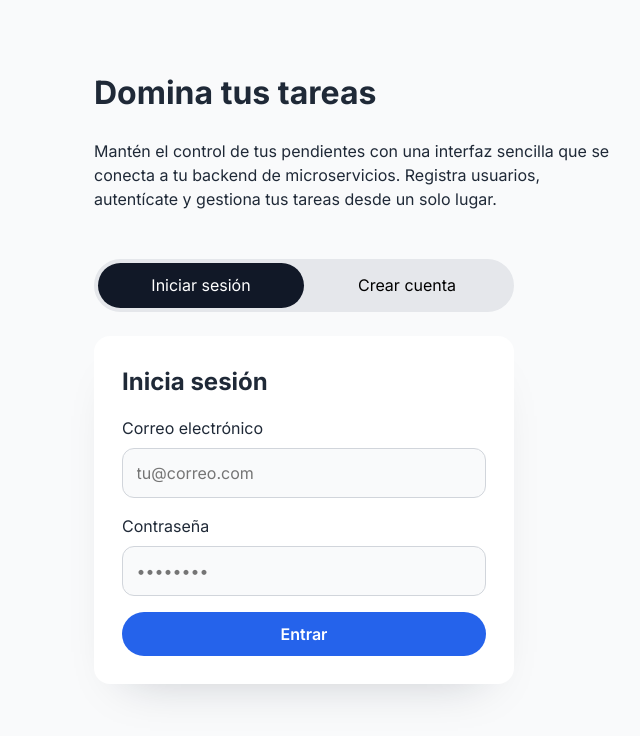
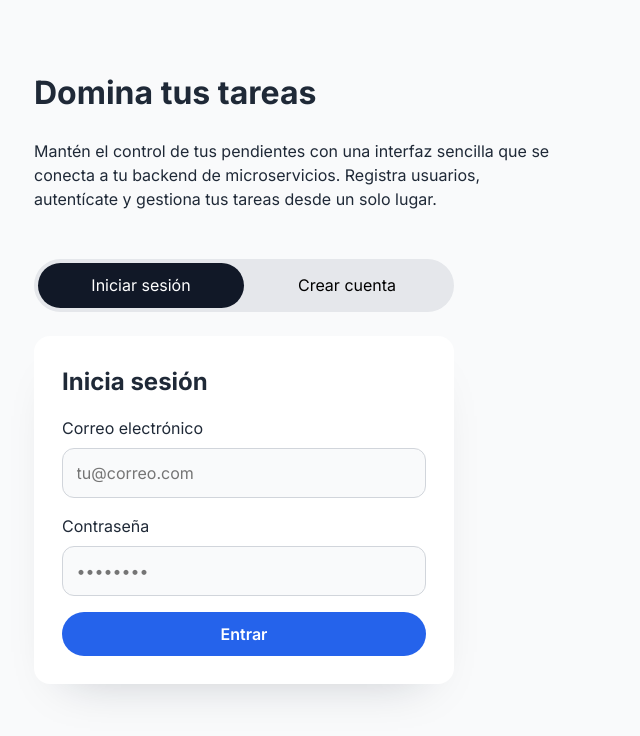
Before and after one commit to caszofficial/domina-frontend, a React (Vite) app: page / in a window 1280 px wide. Shown: the top 736 px of the page, without its empty margins (30-670 px from the left). Built offline with nearby package versions, Linux system fonts and the light colour scheme; no server answers.

Commit message:
Improve dashboard layout spacing

```diff
--- a/src/styles.css
+++ b/src/styles.css
@@ -35,7 +35,7 @@ select {
   display: flex;
   flex-direction: column;
   padding: 3rem 1.5rem;
-  max-width: 1080px;
+  max-width: 1200px;
   margin: 0 auto;
   gap: 2rem;
 }
@@ -158,11 +158,12 @@ select {
 .grid {
   display: grid;
   gap: 1.5rem;
+  align-items: start;
 }
 
 @media (min-width: 960px) {
   .grid {
-    grid-template-columns: minmax(320px, 360px) 1fr;
+    grid-template-columns: minmax(340px, 420px) 1fr;
   }
 }
 
```
